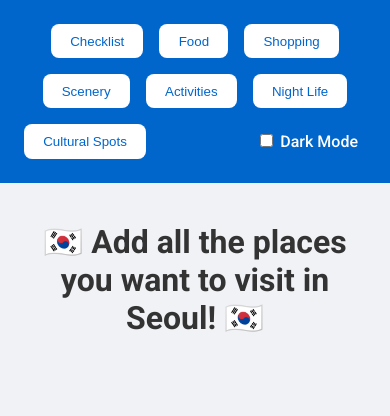
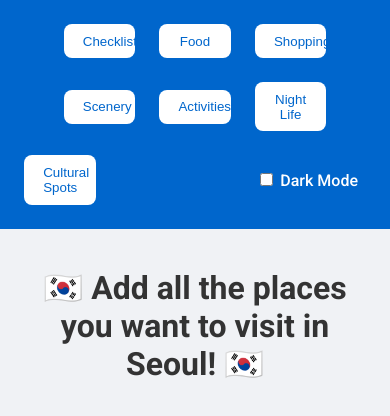
Before and after one commit to jeong35/final_project, a plain HTML site: page index.html in a window 390 px wide. Drawn offline with Linux system fonts and the light colour scheme.

Commit message:
+ media query

```diff
--- a/style.css
+++ b/style.css
@@ -11,6 +11,7 @@
     background-color: #0066cc;
     padding: 1rem;
     flex-wrap: wrap;
+    gap: 0.5rem;
 }
 nav button {
     margin: 0.5rem;
@@ -25,6 +26,17 @@
 nav button:hover {
     background-color: #e6f0ff;
 }
+@media (max-width: 850px) {
+    nav button {
+      flex: 1 0 20%;
+      max-width: 20%;
+    }
+
+    nav button:nth-child(n+5) {
+      flex: 1 0 20%;
+      max-width: 20%;
+    }
+  }
 nav label {
     color: white;
     margin-left: auto;
```
